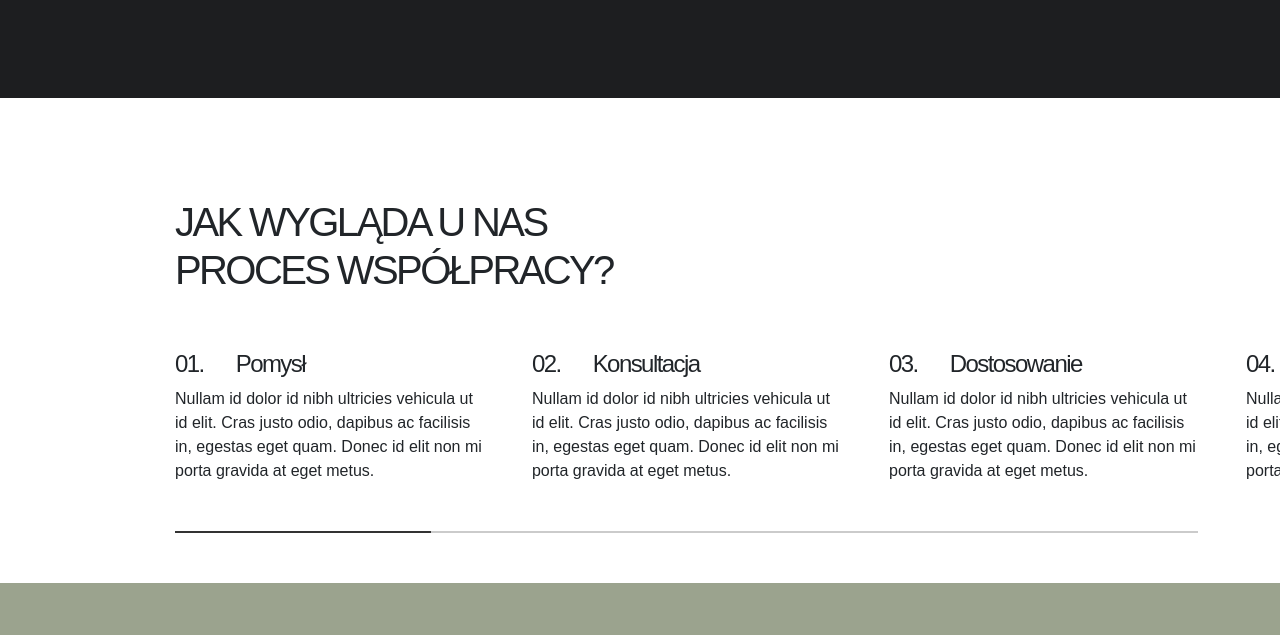
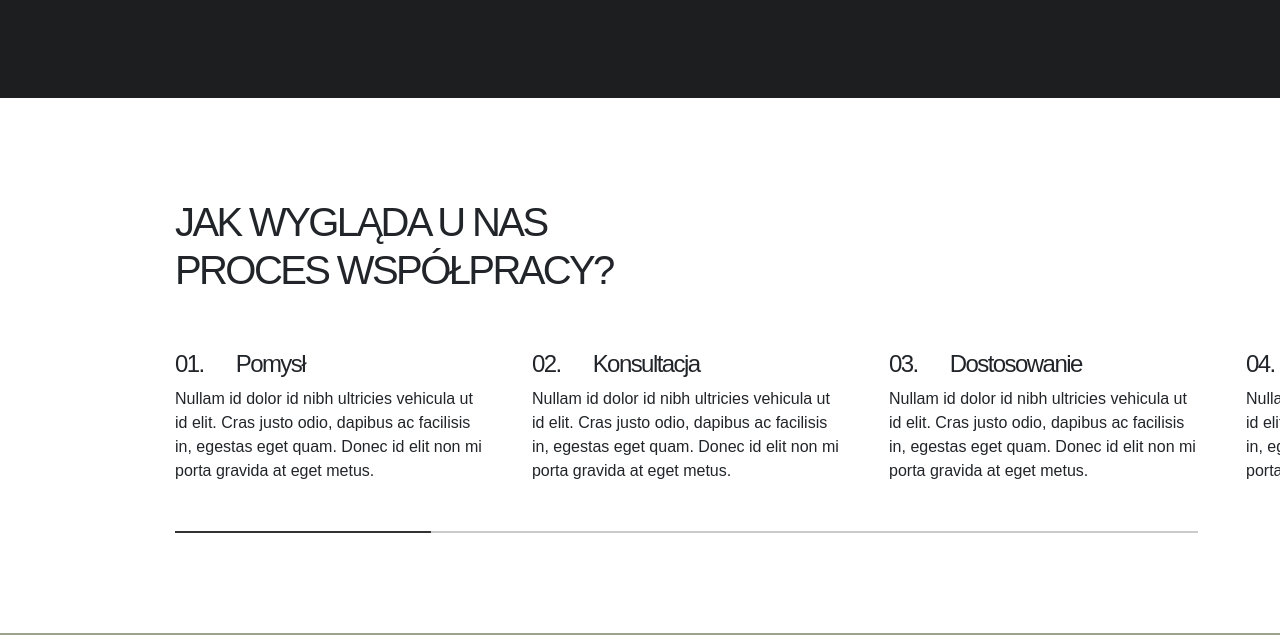
Before and after one commit to michalbialkowski/elastolab, a plain HTML site: page index.html in a window 1280 px wide. Shown: the part 2859-3494 px from the top of the page. Drawn offline with nearby package versions, Linux system fonts and the light colour scheme; a web font is replaced by a local one.

Commit message:
Update index.html

```diff
--- a/index.html
+++ b/index.html
@@ -290,7 +290,7 @@
                     </div>
                 </div>
             </section>
-            <section class="py--100 overflow-hidden bg-white">
+            <section class="pt--100 pb--150 overflow-hidden bg-white">
                 <div class="container">
                     <div class="row gx-0 justify-content-end">
                         <div class="col-xl-11 col-xxl-10">
```
